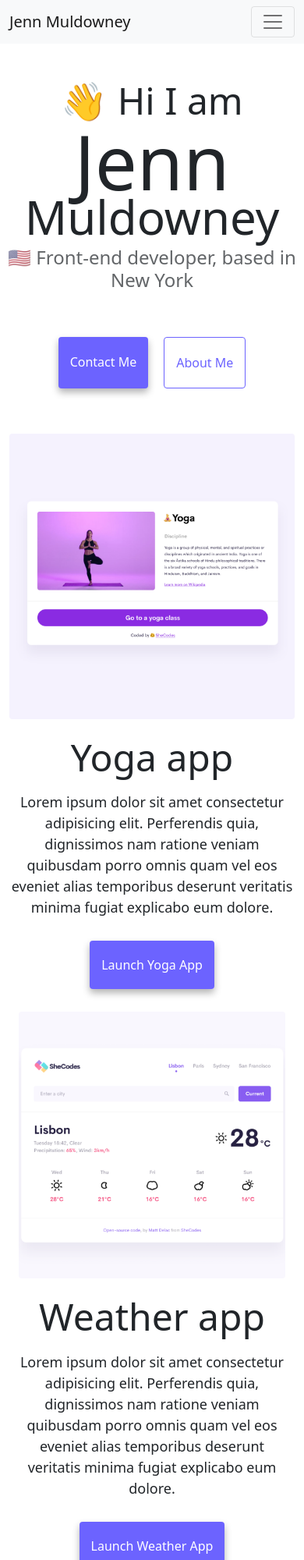
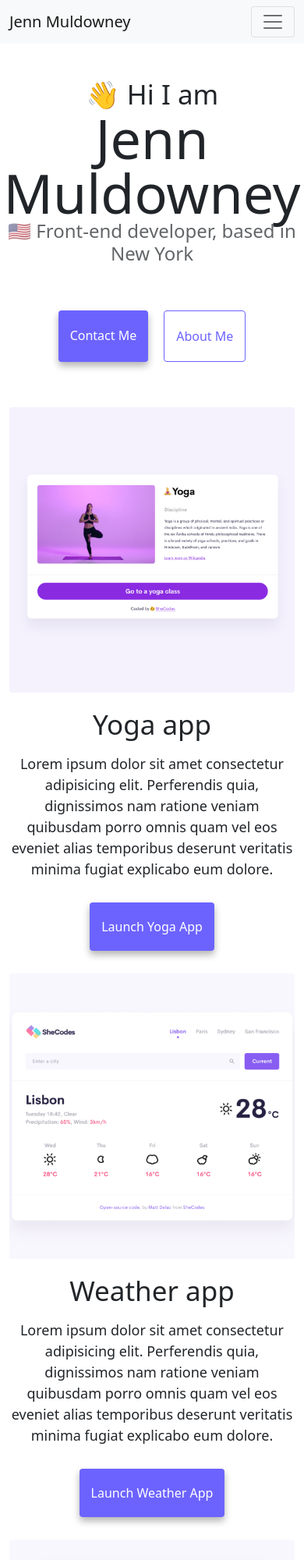
Before and after one commit to jmuldowney/Jenn-Muldowney-Portfolio, a website: page index.html in a window 390 px wide. Shown: the top 2000 px of the page at 78% size. Drawn offline with nearby package versions, Linux system fonts and the light colour scheme.

Commit message:
Made more responsive; updated CSS

```diff
--- a/index.html
+++ b/index.html
@@ -49,7 +49,7 @@
     </nav>
 
     <h2 class="text-center   ">👋 Hi I am</h2>
-    <h1 class="text-center home-heading">Jenn <span class="last-name">Muldowney</span></h1>
+    <h1 class="text-center home-heading">Jenn Muldowney</h1>
 
     <h3 class="text-center ">🇺🇸 Front-end developer, based in New York</h3>
     <div class="navigation-links mt-5">
--- a/src/style.css
+++ b/src/style.css
@@ -14,6 +14,7 @@ h3 {
 }
 h1 {
   font-size: 96px;
+  line-height:1;
 }
 
 h2 {
@@ -29,9 +30,7 @@ p {
   line-height: 1.5;
 }
 
-.last-name {
-  font-size: 50px;
-}
+
 
 .primary-link {
   background: var(--primary-color);
@@ -41,6 +40,9 @@ p {
   padding: 20px 15px;
   text-decoration: none;
   text-transform: capitalize;
+}
+.primary-link:hover{
+  color:white;
 }
 .navigation-links {
   display: flex;
@@ -58,13 +60,13 @@ p {
   text-decoration: none;
   text-transform: capitalize;
 }
-.weather-app {
-  margin-left: 0;
-  margin-right: 0;
+.secondary-link:hover{
+  color:var(--primary-color);
 }
 
+
 .about-paragraph {
-  margin: 25px 10px;
+  margin: 25px 50px;
 }
 
 .email-link {
@@ -77,38 +79,25 @@ p {
 
 .email-link:hover {
   text-decoration: underline;
+  color:var(--primary-color);
 }
 @media (max-width: 576px) {
-  .last-name {
-    font-size: 60px;
-  }
-  .home-heading {
-    line-height: 0.6;
-    padding-top: 20px;
-    padding-bottom: 20px;
-  }
-  h3 {
-    padding-left: 10px;
-    padding-right: 10px;
-  }
-  .email-link {
-    font-size: 20px;
-  }
-  .contact-me {
-    font-size: 40px;
-  }
-  .about-heading {
-    font-size: 70px;
-  }
 
   h2,
   p,
   .app-link {
     text-align: center;
   }
+  h1{
+  font-size:70px;
+  }
+  h2{
+    font-size:35px;
+  }
+
+  .email-link {
+    font-size: 20px;
+  }
+
+
 }
-@media (min-width: 576px) {
-  .last-name {
-    font-size: 96px;
-  }
-}
```
